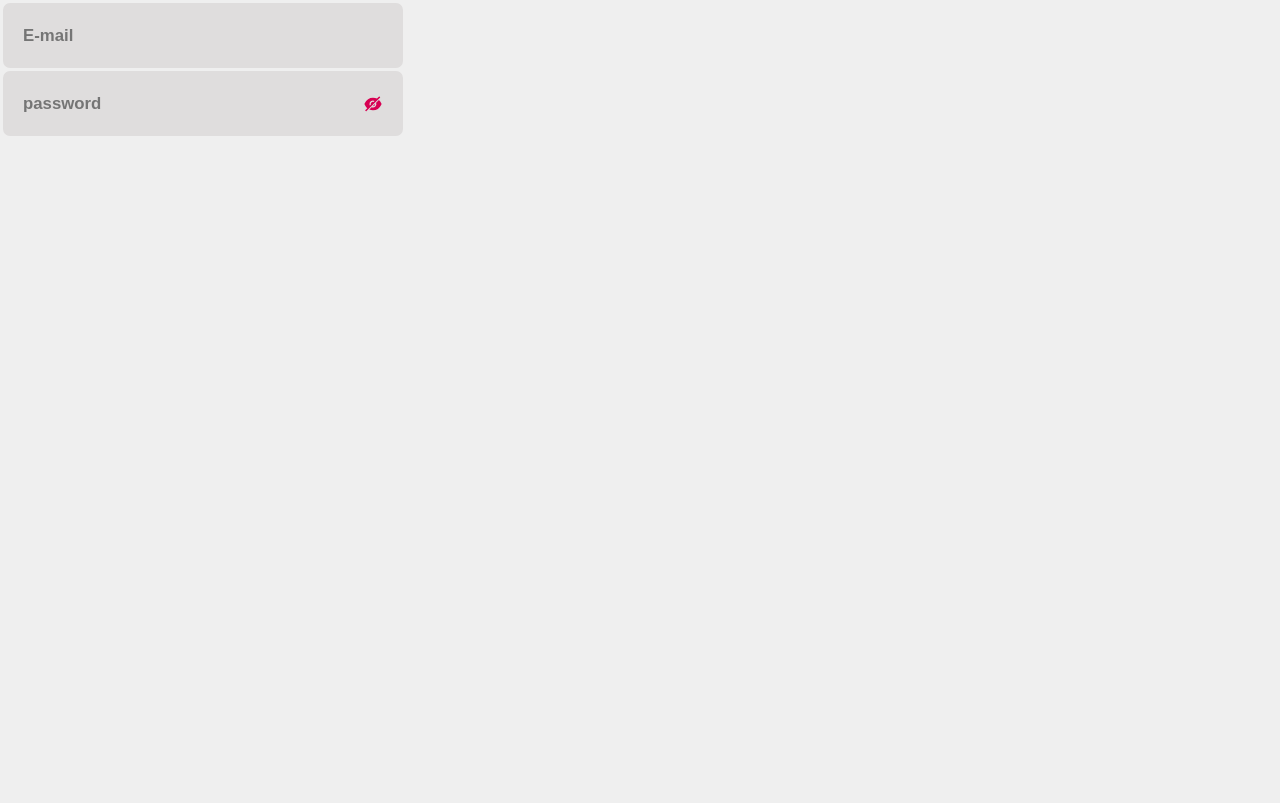
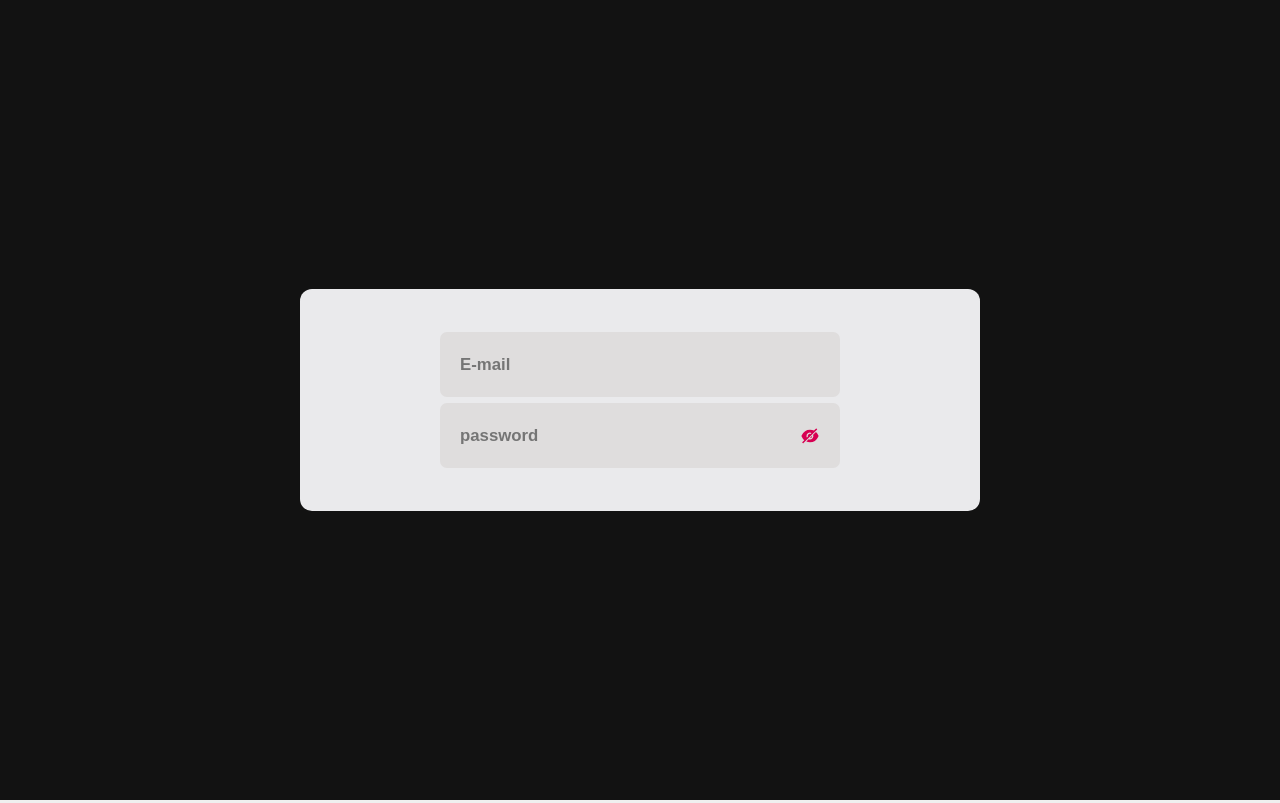
Before and after one commit to Jhon9191/appLanchoneteReact, a React (Create React App) app: page / in a window 1280 px wide. Built offline with nearby package versions, Linux system fonts and the light colour scheme.

Commit message:
Fixing input secret component

```diff
--- a/src/Components/InputTextSecure/InputTextSecure.css
+++ b/src/Components/InputTextSecure/InputTextSecure.css
@@ -5,25 +5,15 @@
     background-color: #dfdddd;
     width: 360px;
     height: 25px;
-    padding: 20px;
     margin: 3px;
     border-radius: 7px;
 }
 .input input{
     border: 0;
     background-color: transparent;
-    width: 90%;
     font-size: 1em;
     font-weight: bold;
     color: rgba(215, 0, 82, 0.7);
-}
-
-.input spam{
-    font-family: Arial, Helvetica, sans-serif;
-    color: rgba(215, 0, 82, 0.7);
-    font-size: 1em;
-    background-color: transparent;
-    border-width: 0px;
 }
 
 .button{
--- a/src/Components/InputTextSecure/index.jsx
+++ b/src/Components/InputTextSecure/index.jsx
@@ -5,7 +5,6 @@ import { AiFillEyeInvisible, AiFillEye } from 'react-icons/ai'
 const InputTextSecure = ({ children, placeholder, funcao, hasIcon, secure, onChange }) => {
 
     return (
-        <div>
         <div className="input">
             <input autocomplete="off" onChange={onChange} placeholder={placeholder} type={secure == true ? "password" : "text"} />
             {children}
@@ -16,18 +15,7 @@ const InputTextSecure = ({ children, placeholder, funcao, hasIcon, secure, onCha
             )}
         </div>
 
-        </div>
     );
 }
 
-{/* <div className="input">
-{children}
-<spam>{placeholder}</spam>
-{construct === true ? (
-    <AiFillEyeInvisible className="button" onClick={retorna} size={20} color="rgba(215, 0, 82)" />
-) : (
-    <AiFillEye className="button" onClick={retorna} size={20} color="rgba(215, 0, 82)" />
-)}
-</div> */}
-
 export default InputTextSecure;
--- a/src/pages/Signin/index.js
+++ b/src/pages/Signin/index.js
@@ -3,7 +3,7 @@ import { useState, useEffect } from 'react';
 import './signin.css';
 import IputText from '../../Components/InputText';
 import InputTextSecure from '../../Components/InputTextSecure';
-
+import Text from '../../Components/Text';
 
 function SignIn() {
 
@@ -16,9 +16,12 @@ function SignIn() {
   }
 
   return (
-    <div>
+    <div className="container-center">
+      <div className="login">
       <IputText placeholder="E-mail"/>
       <InputTextSecure placeholder="password" hasIcon={true} funcao={retorna} secure={secure}/>
+
+      </div>
     </div>
   );
 }
--- a/src/pages/Signin/signin.css
+++ b/src/pages/Signin/signin.css
@@ -8,12 +8,14 @@
 }
 
 .login{
+  padding: 40px;
   background: #EAEAEC;
   width: 600px;
   display: flex;
   align-items: center;
   justify-content: center;
   flex-direction: column;
+  border-radius: 12px;
 }
 
 .login-area{
@@ -42,16 +44,6 @@ form h1{
   color: #181c2e;
 }
 
-.login input{
-  margin-bottom: 15px;
-  height: 35px;
-  border:0;
-  border-radius: 7px;
-  padding: 10px;
-  font-size: 15px;
-  background-color: #FFF;
-}
-
 form button{
   height: 35px;
   border:0;
```
Lines whose indentation alone changed are shown as unchanged.
